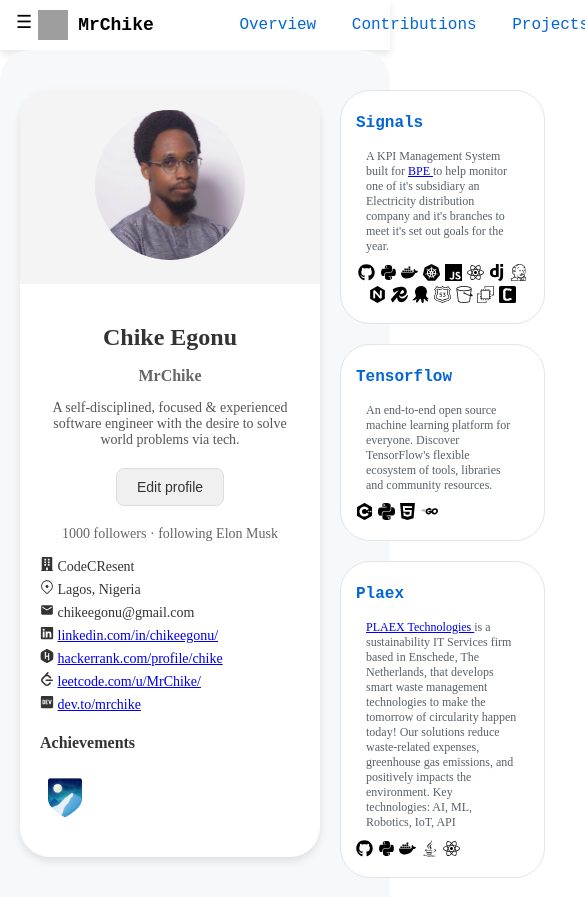
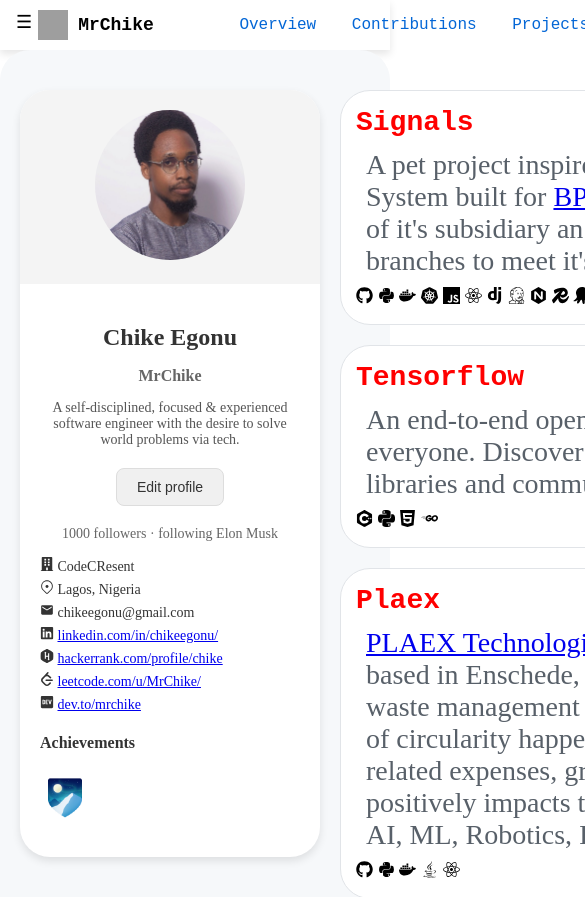
Before and after one commit to MrChike/chikeegonu, a React (Create React App) app: page / in a window 390 px wide. Shown: the top 897 px of the page, 585 px wide, since content can reach past the window. Built offline with nearby package versions, Linux system fonts and the light colour scheme; grey boxes are pictures that could not be loaded.

Commit message:
setting mobile media query

```diff
--- a/src/App.css
+++ b/src/App.css
@@ -1,38 +1,34 @@
-.App {
-  text-align: center;
+/* For devices with a width of up to 320px */
+@media (max-width: 320px) {
+    /* Styles for mobile devices */
 }
 
-.App-logo {
-  height: 40vmin;
-  pointer-events: none;
+/* For devices with a width of up to 600px */
+@media (max-width: 600px) {
+    /* Styles for mobile devices */
 }
 
-@media (prefers-reduced-motion: no-preference) {
-  .App-logo {
-    animation: App-logo-spin infinite 20s linear;
-  }
+/* For devices between 601px and 768px */
+@media (min-width: 601px) and (max-width: 768px) {
+    /* Styles for larger mobile devices (landscape) */
 }
 
-.App-header {
-  background-color: #282c34;
-  min-height: 100vh;
-  display: flex;
-  flex-direction: column;
-  align-items: center;
-  justify-content: center;
-  font-size: calc(10px + 2vmin);
-  color: white;
+/* For devices between 769px and 1024px */
+@media (min-width: 769px) and (max-width: 1024px) {
+    /* Styles for tablets */
 }
 
-.App-link {
-  color: #61dafb;
+/* For devices between 1025px and 1280px */
+@media (min-width: 1025px) and (max-width: 1280px) {
+    /* Styles for small laptops and larger tablets */
 }
 
-@keyframes App-logo-spin {
-  from {
-    transform: rotate(0deg);
-  }
-  to {
-    transform: rotate(360deg);
-  }
+/* For devices between 1281px and 1440px */
+@media (min-width: 1281px) and (max-width: 1440px) {
+    /* Styles for laptops and desktops */
 }
+
+/* For devices 1441px and above */
+@media (min-width: 1441px) {
+    /* Styles for large desktops */
+}
--- a/src/components/Card/Card.jsx
+++ b/src/components/Card/Card.jsx
@@ -5,7 +5,7 @@
 } from 'react-icons/fa';
 import { SiCplusplus, SiPython, SiHtml5, SiKubernetes,
   SiDjango, SiOctopusdeploy, SiJenkins, SiNginx, SiRedis,
-  SiAmazonroute53, SiAmazons3, SiAmazonec2, SiJavascript, SiTypescript, SiCelery, SiApachekafka } from "react-icons/si";
+  SiAmazonroute53, SiAmazons3, SiAmazonec2, SiJavascript, SiCelery, SiApachekafka } from "react-icons/si";
 import { FaGolang } from "react-icons/fa6";
 
 
@@ -15,8 +15,8 @@
       name: 'Signals',
       description: (
       <>
-        A KPI Management System built for <a href="https://www.bpe.gov.ng/" target="_blank" rel="noreferrer"> BPE </a>
-        to help monitor one of it's subsidiary an Electricity distribution company and it's branches to meet it's set out goals
+        A pet project inspired from an actual KPI Management System built for <a href="https://www.bpe.gov.ng/" target="_blank" rel="noreferrer"> BPE </a>
+        to help monitor performance for one of it's subsidiary an Electricity distribution company and it's branches to meet it's set out goals
         for the year.
       </>
       ),
--- a/src/components/Profile/Profile.css
+++ b/src/components/Profile/Profile.css
@@ -7,54 +7,12 @@
   border-radius: 30px;
 }
 
-.profile-left {
-  width: 30%;
-  text-align: center;
-  padding-right: 20px;
-  border-right: 1px solid #e1e4e8;
-}
-
 .profile-right {
   width: 70%;
   text-align: center;
   padding-right: 20px;
   border-right: 1px solid #e1e4e8;
 }
-
-.profile-pic {
-  width: 150px;
-  height: 150px;
-  border-radius: 50%;
-  margin-bottom: 20px;
-}
-
-.profile-name {
-  font-size: 24px;
-  font-weight: bold;
-}
-
-.profile-username {
-  color: #586069;
-  font-size: 18px;
-  margin-bottom: 10px;
-}
-
-.profile-bio {
-  font-size: 16px;
-  color: #24292e;
-}
-
-.customize-link {
-  color: #0366d6;
-  text-decoration: none;
-}
-
-.repos-grid {
-  display: grid;
-  grid-template-columns: repeat(2, 1fr);
-  gap: 20px;
-}
-
 .repo-card {
   background: #fff;
   padding: 15px;
@@ -69,9 +27,10 @@
 }
 
 .repo-name {
-  color: #0366d6;
+  /* color: #0366d6; */
+  color: red;
   text-decoration: none;
-  font-size: 16px;
+  font-size: 28px;
   font-weight: bold;
   font-family: monospace;
 }
@@ -84,31 +43,6 @@
   border-radius: 12px;
   font-size: 12px;
 }
-
-.repo-description {
-  margin: 10px;
-  color: #586069;
-  text-align: left;
-  font-size: 12px;
-  font-family: cursive;
-}
-
-.repo-language {
-  display: flex;
-  align-items: center;
-}
-
-.language-color {
-  width: 12px;
-  height: 12px;
-  border-radius: 50%;
-  margin-right: 6px;
-}
-
-.python { background-color: #3572A5; }
-.cpp { background-color: #f34b7d; }
-.shell { background-color: #89e051; }
-.javascript { background-color: #f1e05a; }
 
 .modern-button {
   font-family: 'Montserrat', sans-serif;
@@ -130,3 +64,113 @@
   box-shadow: 0 6px 12px rgba(0, 0, 0, 0.15); /* Deepen shadow on hover */
   transform: scale(1.05); /* Slight scale up */
 }
+
+.repo-description {
+  margin: 10px;
+  color: #586069;
+  text-align: left;
+  font-size: 12px;
+  font-family: cursive;
+}
+
+.repo-language {
+  display: flex;
+  align-items: center;
+}
+
+
+/* For devices with a width of up to 600px */
+@media (max-width: 600px) {
+    /* Styles for mobile devices */
+  .repo-card {
+    background: #fff;
+    width: fit-content;
+    padding: 15px;
+    border: 1px solid #e1e4e8;
+    border-radius: 30px;
+  }
+
+  .repo-header {
+    display: flex;
+    justify-content: space-between;
+    align-items: center;
+  }
+
+  .repo-name {
+    /* color: #0366d6; */
+    color: red;
+    text-decoration: none;
+    font-size: 28px;
+    font-weight: bold;
+    font-family: monospace;
+    width: max-content;
+  }
+
+  .repo-badge {
+    background-color: #e1e4e8;
+    margin-left: 500px;
+    color: #586069;
+    padding: 2px 6px;
+    border-radius: 12px;
+    font-size: 12px;
+  }
+
+  .modern-button {
+    font-family: 'Montserrat', sans-serif;
+    font-size: 10px;
+    font-weight: 1000;
+    letter-spacing: 0.5px;
+    color: #3C3C3C; /* Modern grey color */
+    background: linear-gradient(135deg, #e0e0e0, #f5f5f5); /* Soft gradient */
+    padding: 10px 20px;
+    border-radius: 50px; /* Rounded corners for pill effect */
+    box-shadow: 0 4px 6px rgba(0, 0, 0, 0.1); /* Subtle shadow */
+    border: 1px solid #ccc; /* Light border */
+    transition: all 0.3s ease;
+    display: inline-block;
+  }
+
+  .modern-button:hover {
+    background: linear-gradient(135deg, #f5f5f5, #dcdcdc); /* Gradient shift on hover */
+    box-shadow: 0 6px 12px rgba(0, 0, 0, 0.15); /* Deepen shadow on hover */
+    transform: scale(1.05); /* Slight scale up */
+  }
+
+  .repo-description {
+    margin: 10px;
+    color: #586069;
+    text-align: left;
+    font-size: 28px;
+    font-family: cursive;
+  }
+
+  .repo-language {
+    display: flex;
+    align-items: center;
+  }
+}
+
+/* For devices between 601px and 768px */
+@media (min-width: 601px) and (max-width: 768px) {
+    /* Styles for larger mobile devices (landscape) */
+}
+
+/* For devices between 769px and 1024px */
+@media (min-width: 769px) and (max-width: 1024px) {
+    /* Styles for tablets */
+}
+
+/* For devices between 1025px and 1280px */
+@media (min-width: 1025px) and (max-width: 1280px) {
+    /* Styles for small laptops and larger tablets */
+}
+
+/* For devices between 1281px and 1440px */
+@media (min-width: 1281px) and (max-width: 1440px) {
+    /* Styles for laptops and desktops */
+}
+
+/* For devices 1441px and above */
+@media (min-width: 1441px) {
+    /* Styles for large desktops */
+}
--- a/src/components/Profile/Profile.jsx
+++ b/src/components/Profile/Profile.jsx
@@ -5,7 +5,6 @@
 import ProfileCard from './ProfileCard';
 import ProfilePic from '../../utils/img/ProfilePic.jpg';
 import Badge from '../../utils/img/arctic-code-achievement.png';
-import Navbar from '../Navbar/Navbar.jsx';
 
 const Profile = ({data}) => {
   const user = {
```
Also changed, not shown: src/components/Card/Card.css (+31 -0 lines), src/components/Navbar/Navbar.css (+30 -0 lines), src/components/Profile/ProfileCard.css (+30 -0 lines), src/index.css (+30 -0 lines).
